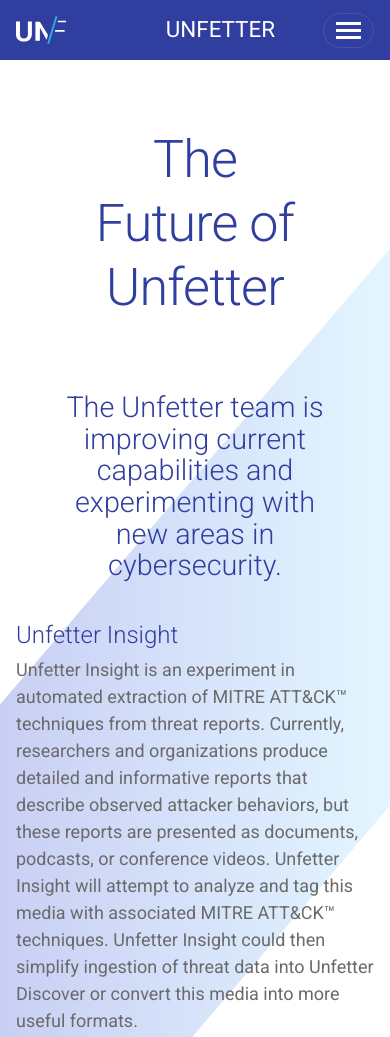
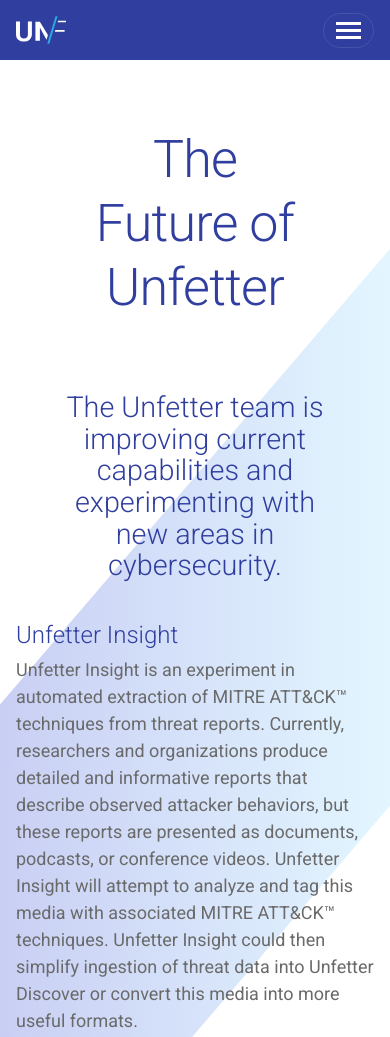
Before and after one commit to ADGCreative/Unfetter, a plain HTML site: page unfetter-future.html in a window 390 px wide. Shown: the top 1037 px of the page. Drawn offline with nearby package versions, Linux system fonts and the light colour scheme.

Commit message:
Hide 'unfetter' on small screen size nav

```diff
--- a/unfetter-future.html
+++ b/unfetter-future.html
@@ -28,9 +28,9 @@
     <nav class="navbar navbar-dark bg-blue fixed-top">
       <a class="navbar-brand" href="./index.html"><img src="images/uf_icon.svg" alt="Unfetter" width="50px" height="50px"></a>
 
-      <ul class="navbar-nav ml-auto px-5">
+      <ul class="navbar-nav d-none d-sm-block ml-auto px-5">
         <li class="nav-item active">
-          <a class="nav-link" href="./index.html">UNFETTER <span class="sr-only">(current)</span></a>
+          <a class="nav-link " href="./index.html">UNFETTER <span class="sr-only">(current)</span></a>
         </li>
       </ul>
       <button class="navbar-toggler navbar-toggler-right collapsed" type="button" data-toggle="collapse" data-target="#unfetterNavbar">
```
Also changed, not shown: index.html (+1 -1 lines), template.html (+1 -1 lines).
